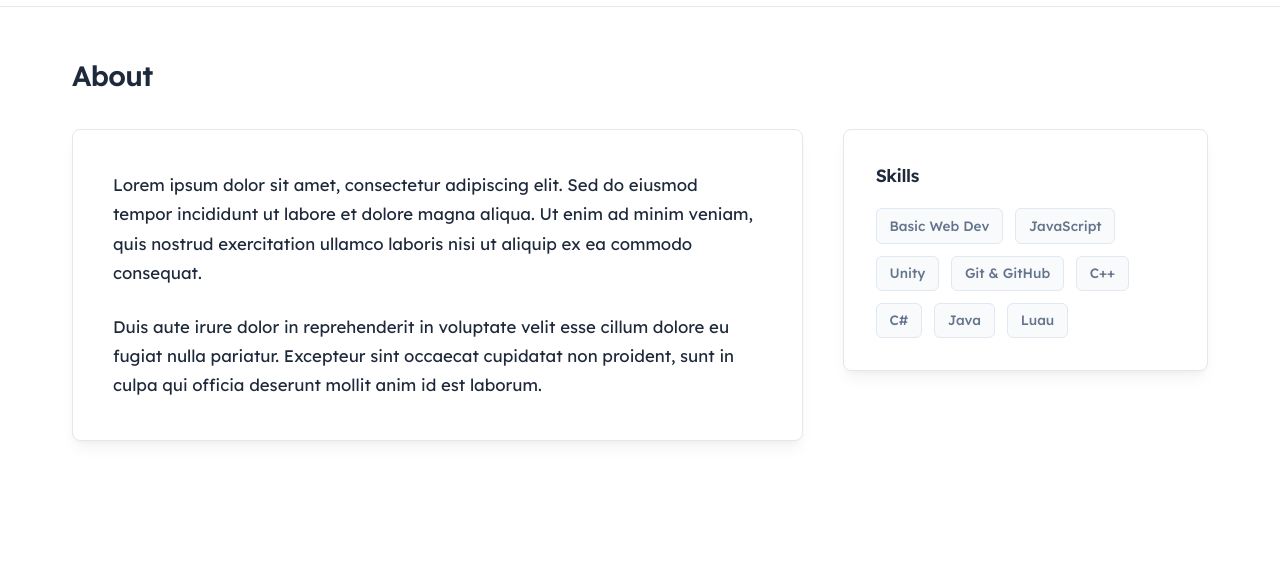
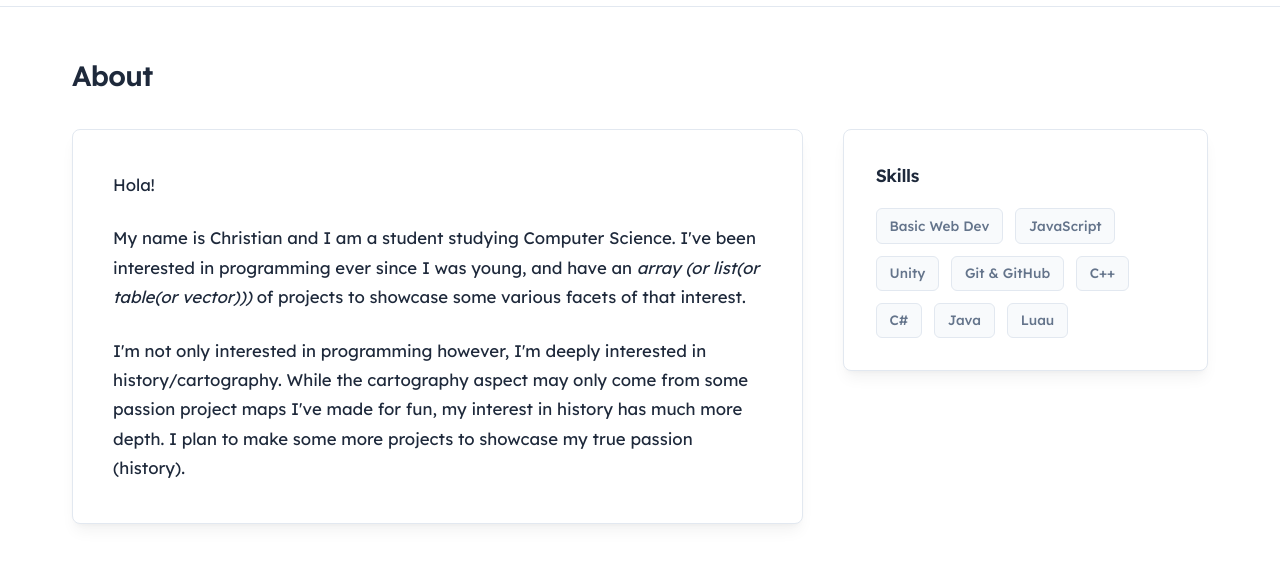
Before and after one commit to ConfusedGMCST/sophomore-portfolio, a plain HTML site: page about.html in a window 1280 px wide. Shown: the part 70-634 px from the top of the page. Drawn offline with Linux system fonts and the light colour scheme.

Commit message:
Added details to the about page.
While making the necessary changes, I had an epiphany- why don't I make a website for my history passion projects? Maybe just for myself? perhaps.

```diff
--- a/about.html
+++ b/about.html
@@ -9,6 +9,7 @@
         @import url('https://fonts.googleapis.com/css2?family=Lexend:wght@300;400;500;600;700&display=swap');
     </style>
     <script src="header.js" defer></script>
+    <script src="about.js" defer></script>
 </head>
 <body>
     <header class="navbar">
@@ -47,14 +48,16 @@
 
             <div class="about-layout">
                 <div class="about-text-card">
-                    <p class="about-paragraph">
-                        Lorem ipsum dolor sit amet, consectetur adipiscing elit. Sed do eiusmod tempor incididunt ut labore et dolore magna aliqua. Ut enim ad minim veniam, quis nostrud exercitation ullamco laboris nisi ut aliquip ex ea commodo consequat.
+                    <p class="about-paragraph" id="greeting">
+                        Hello!
                     </p>
                     <p class="about-paragraph">
-                        Duis aute irure dolor in reprehenderit in voluptate velit esse cillum dolore eu fugiat nulla pariatur. Excepteur sint occaecat cupidatat non proident, sunt in culpa qui officia deserunt mollit anim id est laborum.
+                        My name is Christian and I am a student studying Computer Science. I've been interested in programming ever since I was young, and have an <i>array (or list(or table(or vector)))</i> of projects to showcase some various facets of that interest.
+                    </p>
+                    <p class="about-paragraph">
+                        I'm not only interested in programming however, I'm deeply interested in history/cartography. While the cartography aspect may only come from some passion project maps I've made for fun, my interest in history has much more depth. I plan to make some more projects to showcase my true passion (history).
                     </p>
                 </div>
-
                 <div class="skills-sidebar">
                     <h3 class="skills-title">Skills</h3>
                     <div class="skills-grid">
--- /dev/null
+++ b/about.js
@@ -0,0 +1,25 @@
+const greetings = [
+    "Hello!",
+    "こんにちは!",
+    "Hola!",
+    "Guten Tag!",
+    "Bonjour!",
+    "Ciao!",
+    "안녕하세요!",
+    "你好!"
+];
+
+
+const greetingElement = document.getElementById("greeting");
+
+let currentIndex = 0;
+
+setInterval(() => {
+    greetingElement.style.opacity = "0";
+
+    setTimeout(() => {
+        currentIndex = (currentIndex + 1) % greetings.length;
+        greetingElement.textContent = greetings[currentIndex];
+        greetingElement.style.opacity = "1";
+    }, 300);
+}, 2000);
--- a/style.css
+++ b/style.css
@@ -277,6 +277,12 @@ body.dark-mode .sun-icon {
     transition: color 0.3s ease;
 }
 
+/* about style section below */
+
+#greeting {
+    transition: opacity 0.3s ease;
+}
+
 .about-layout {
     display: grid;
     grid-template-columns: 2fr 1fr;
```
